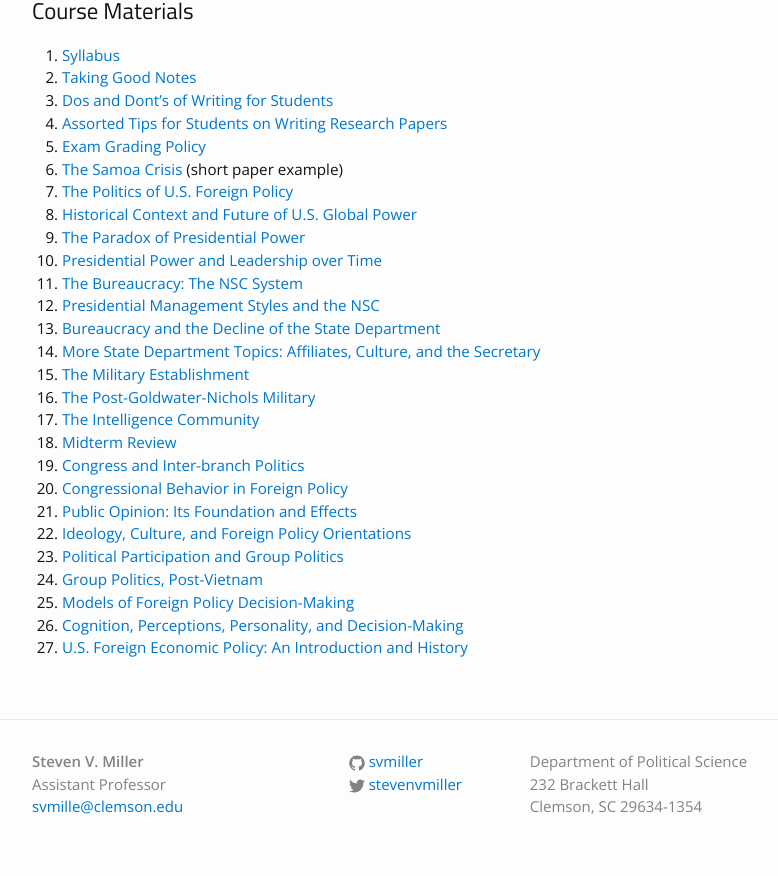
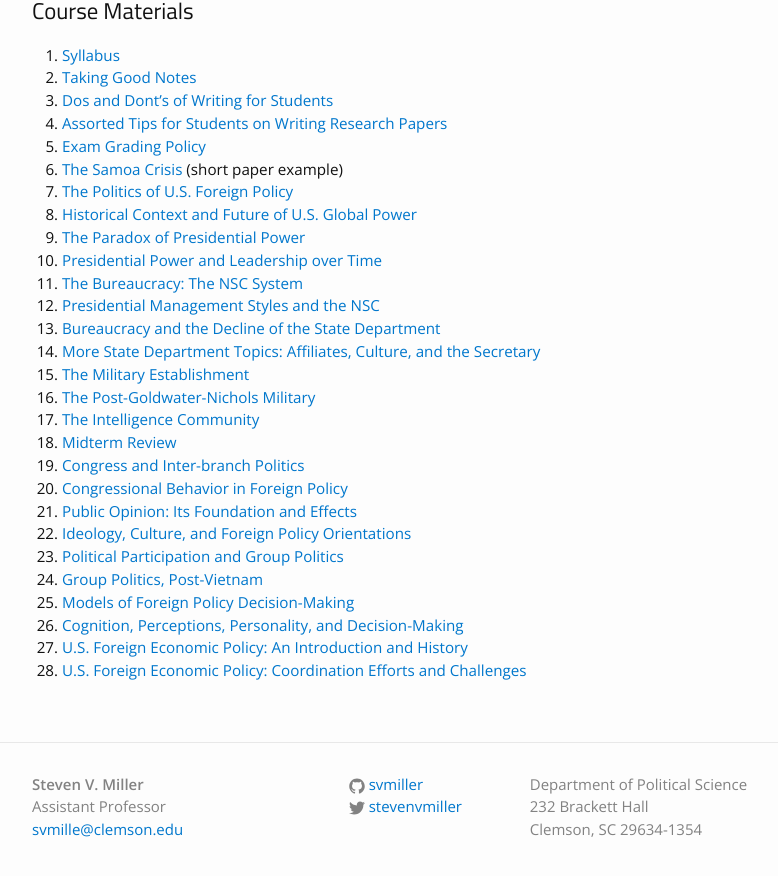
Before and after one commit to svmiller/svmiller.github.io, a Jekyll site: the page built from teaching/posc-3630.md, in a window 1280 px wide and 900 px high, scrolled down 676 px. Shown: the top 876 px of the window, without its empty margins (163-941 px from the left). Built offline with Jekyll 4.4.1, drawn with Linux system fonts in a browser that asks for light colours; some web fonts are replaced.

Commit message:
add lectures 04.14.2016

```diff
--- a/teaching/posc-3630.md
+++ b/teaching/posc-3630.md
@@ -37,3 +37,4 @@ This course will introduce students to the politics of United States foreign pol
 25. [Models of Foreign Policy Decision-Making](https://www.dropbox.com/s/kue3jimatsmmnsu/posc3630-lecture-fpdm-1.pdf?dl=0)
 26. [Cognition, Perceptions, Personality, and Decision-Making](https://www.dropbox.com/s/3fz7zw2hugmfa67/posc3630-lecture-fpdm-2.pdf?dl=0)
 27. [U.S. Foreign Economic Policy: An Introduction and History](https://www.dropbox.com/s/l165tqbmjcxk9jc/posc3630-lecture-foreign-economics-1.pdf?dl=0)
+28. [U.S. Foreign Economic Policy: Coordination Efforts and Challenges](https://www.dropbox.com/s/ka8wuw2njzqyj8y/posc3630-lecture-foreign-economics-2.pdf?dl=0)
```
Also changed, not shown: teaching/posc-3410.md (+1 -0 lines).
